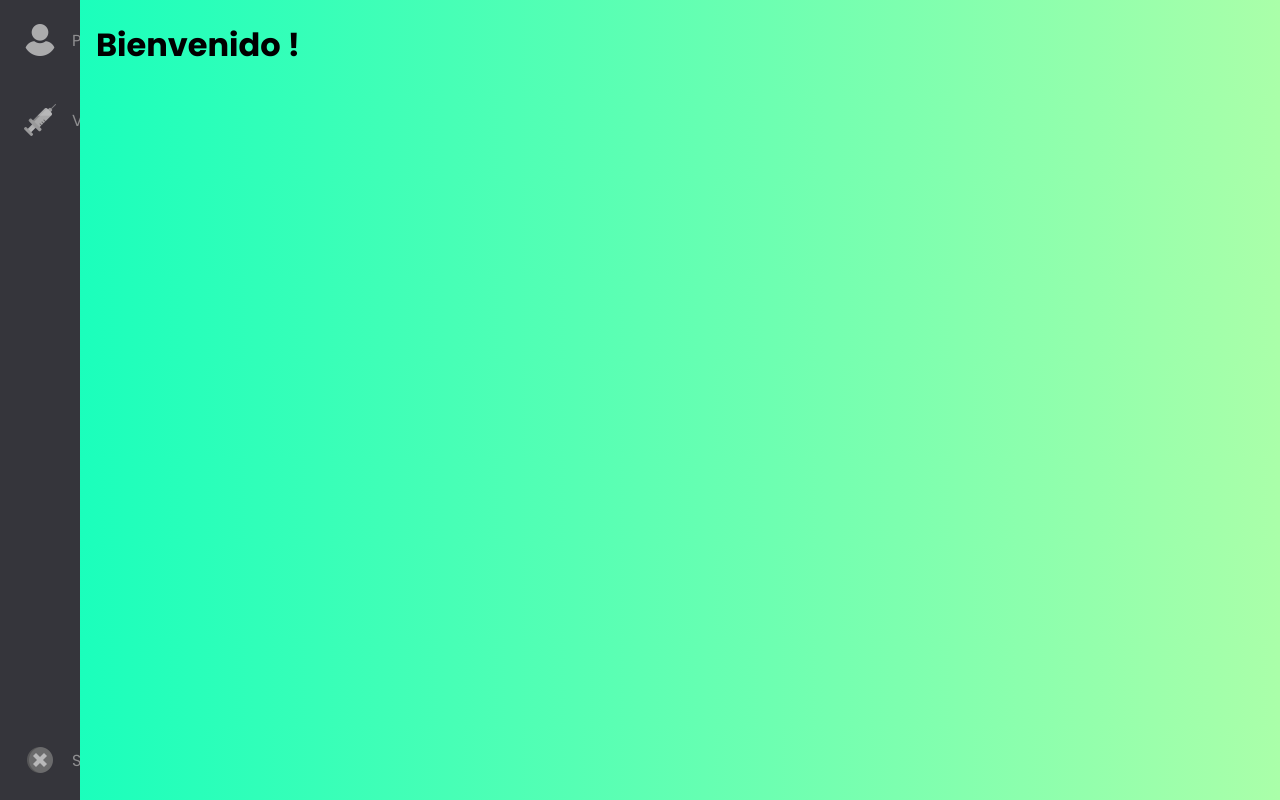
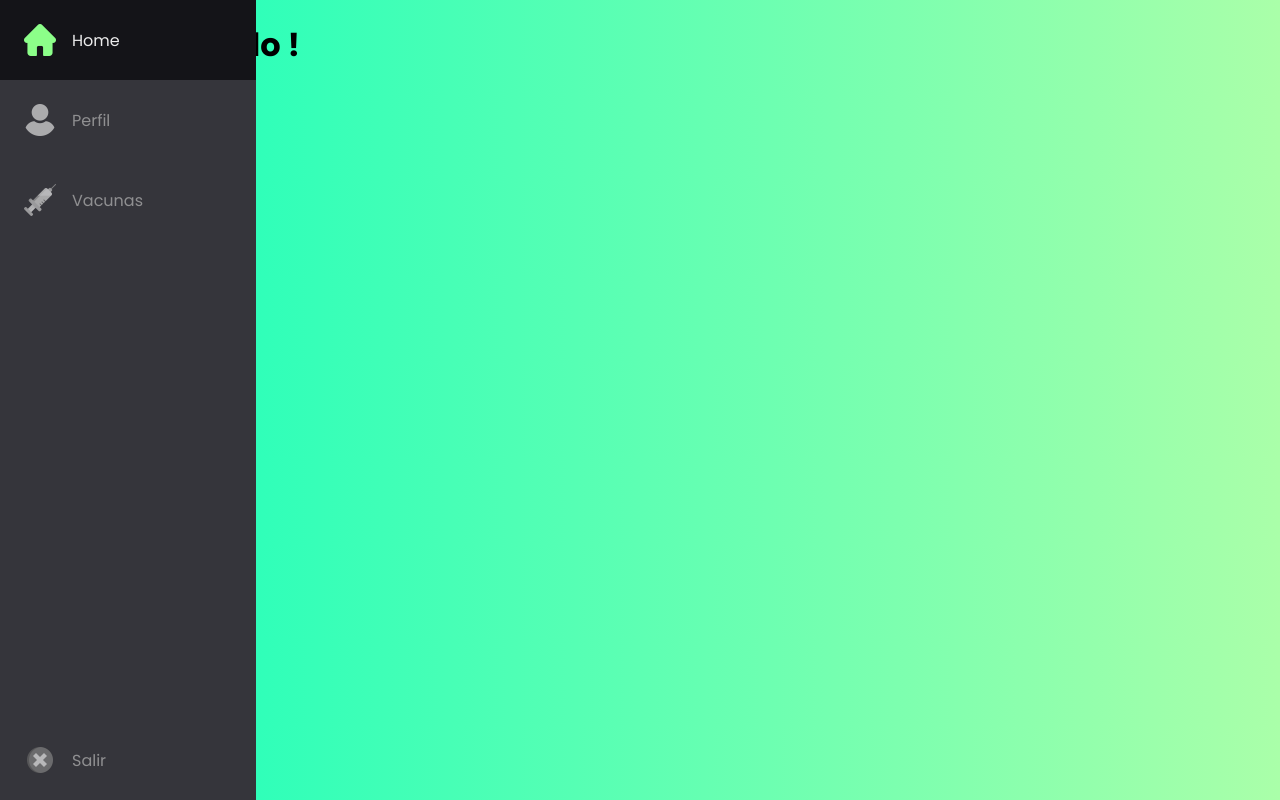
Before and after one commit to franciscogallom/vacunAssist, a React (Create React App) app in the folder client/: page /home in a window 1280 px wide. Built offline with nearby package versions, Linux system fonts and the light colour scheme; no server answers.

Commit message:
Add home to Navbar

```diff
--- a/client/src/components/Navbar/Navbar.js
+++ b/client/src/components/Navbar/Navbar.js
@@ -2,12 +2,20 @@ import { Link } from "react-router-dom"
 import vaccine from "../../assets/images/vaccine.png"
 import profile from "../../assets/images/user.png"
 import close from "../../assets/images/close.png"
+import home from "../../assets/images/home.png"
 import "./navbar.css"
 
 function Navbar() {
   return (
     <nav class="navbar">
       <ul class="navbar-nav">
+        <li class="nav-item">
+          <Link to="/home" class="nav-link">
+            <img src={home} alt="Icono de Home" className="img-icon" />
+            <span class="link-text">Home</span>
+          </Link>
+        </li>
+
         <li class="nav-item">
           <Link to="/profile" class="nav-link">
             <img src={profile} alt="Icono de perfil" className="img-icon" />
```
Also changed, not shown: client/src/assets/images/home.png (added).
